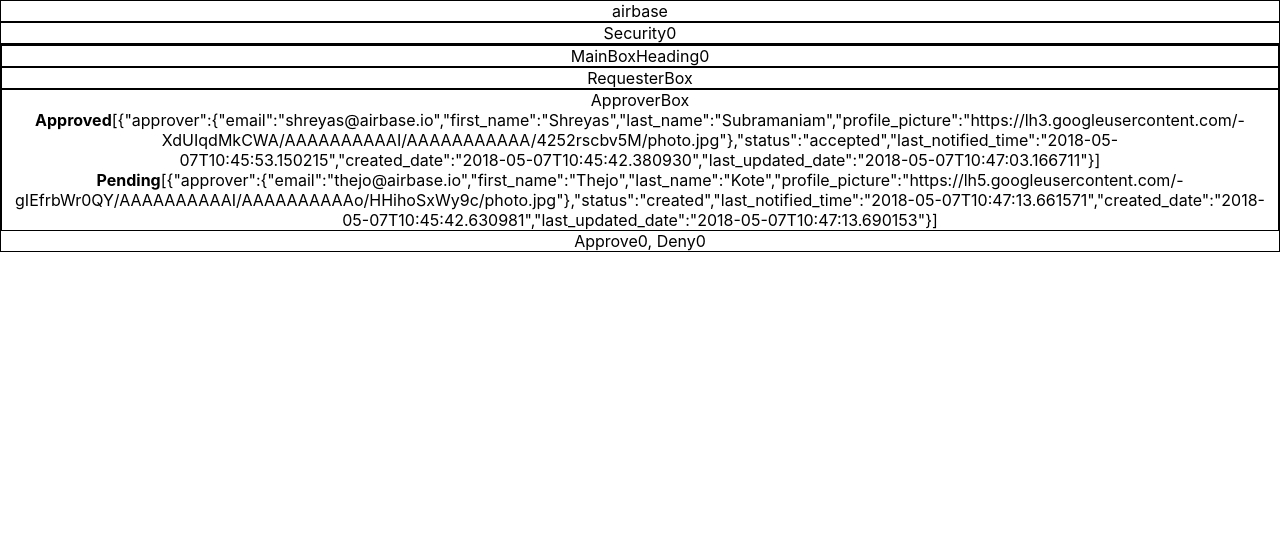
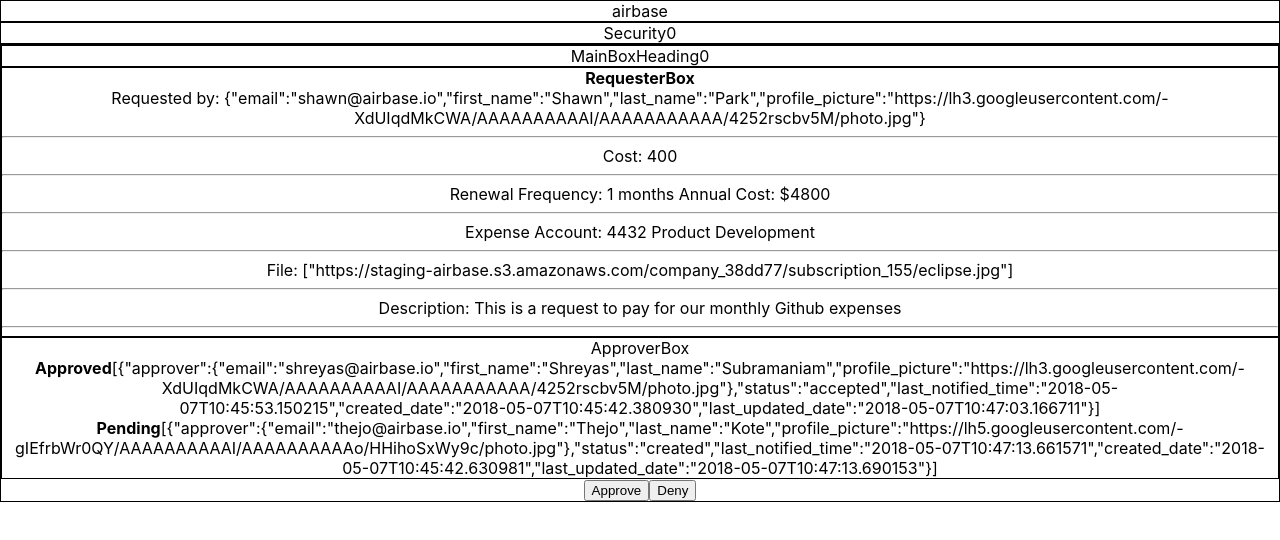
Before and after one commit to anoopemacs/request_approval, a React (Create React App) app: page / in a window 1280 px wide. Shown: the top 540 px of the page. Built offline with nearby package versions, Linux system fonts and the light colour scheme.

Commit message:
RequesterBox responsible for a sub part of the json data

```diff
--- a/src/App.js
+++ b/src/App.js
@@ -6,7 +6,12 @@
 //TODO: include a library that shows logo of attached files, eg: .xls logo in design doc
 //TODO: if approvers_accepted + approvers_pending != approvers, then raise an unhandled approver_status exception.
 //TODO: mention npm, React version in readme
-
+//TODO: a picture showning the assumptions made by me
+//TODO: test for the case of 0 pending approvers or 0 approved approvers
+//TODO: change all unnecessary 'let' to 'const'
+//TODO: change formatting of ({approvers_accepted}) to ({ approvers_accepted }) & other such formatting best practises
+//TODO: month v/s months v/s year v/s years
+//TODO: Approve should warn if request exceeds monthly spend limit
 import React from "react";
 import "./App.css";
 
@@ -28,10 +33,23 @@
   return <div className="border0">MainBoxHeading0</div>;
 }
 
-function RequesterBox() {
+function RequesterBox({ requested_by, renewal_frequency_in_months, description, expense_account, cost, files }) {
   return (
     <div className="border0">
-      RequesterBox<br/>
+      <b>RequesterBox</b><br/>
+      Requested by: {JSON.stringify(requested_by)}
+      <hr/>
+      Cost: {cost}
+      <hr/>
+      Renewal Frequency: {renewal_frequency_in_months} months
+      Annual Cost: ${cost * 12}
+      <hr/>
+      Expense Account: {expense_account}
+      <hr/>
+      File: {JSON.stringify(files)}
+      <hr/>
+      Description: {description}
+      <hr/>
     </div>
   );
 }
@@ -68,17 +86,24 @@
 }
 
 function ApproveDeny() {
-  return <div>Approve0, Deny0</div>;
+  return (
+    <div>
+      <button>Approve</button>
+      <button>Deny</button>
+    </div>
+  );
 }
 
 function MainBox({ json_data }) {
   console.log("json_data", json_data);
-  let {approvers, ...remaining_json_data} = json_data;
+  const {approvers, ...remaining_json_data} = json_data;
+  //requester_data:-
+  const {requested_by, renewal_frequency_in_months, description, expense_account, cost, files, ...remaining2_json_data} = remaining_json_data;
 
   return (
     <div className="border0">
       <MainBoxHeading />
-      <RequesterBox />
+      <RequesterBox requested_by = {requested_by} renewal_frequency_in_months = {renewal_frequency_in_months} description = {description} expense_account = {expense_account}  cost = {cost}  files = {files} />
       <ApproverBox approvers={approvers} />
       <ApproveDeny />
     </div>
```
